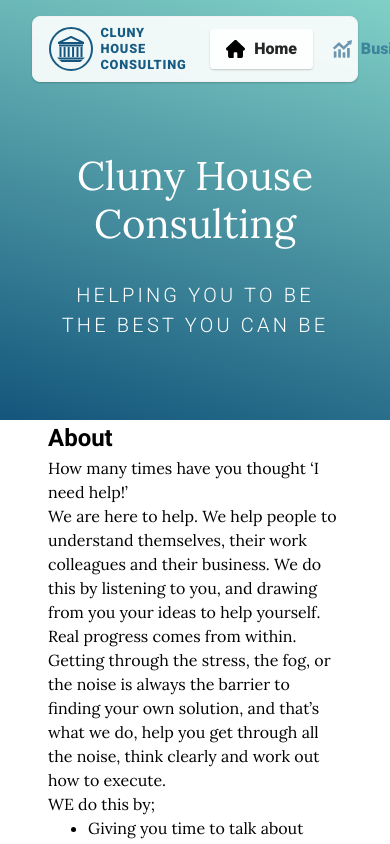
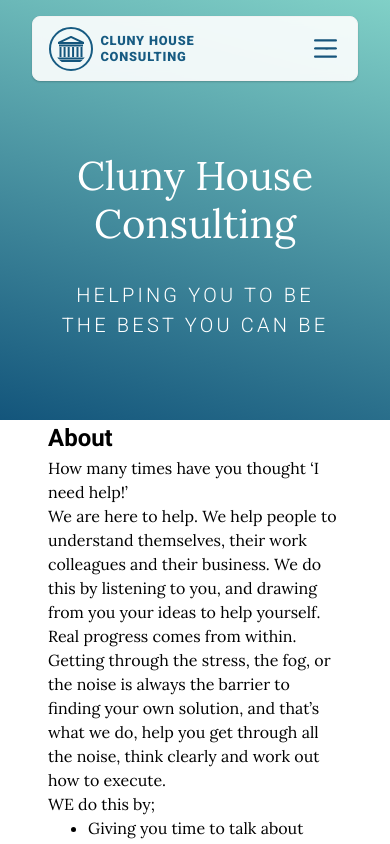
Before and after one commit to CJohnston079/cluny-house-consulting, a React (Vite) app: page / in a window 390 px wide. Shown: the top 844 px of the page. Built offline with nearby package versions, Linux system fonts and the light colour scheme.

Commit message:
Feat: conditionally render mobile nav component on small screens

```diff
--- a/src/App.jsx
+++ b/src/App.jsx
@@ -1,6 +1,8 @@
 import { Routes, Route } from "react-router-dom";
+import { useState, useEffect } from "react";
 import Home from "./pages/Home";
 import Navigation from "./Navigation";
+import MobileNav from "./MobileNav";
 import CareerCoaching from "./pages/CareerCoaching";
 import BusinessCoaching from "./pages/BusinessCoaching";
 import LifeCoaching from "./pages/LifeCoaching";
@@ -12,6 +14,18 @@
 import idea from "./assets/idea.svg";
 
 function App() {
+	const [isMobile, setIsMobile] = useState(window.innerWidth <= 1000);
+
+	useEffect(() => {
+		const handleResize = () => {
+			setIsMobile(window.innerWidth < 1000);
+		};
+
+		window.addEventListener("resize", handleResize);
+
+		return () => window.removeEventListener("resize", handleResize);
+	}, []);
+
 	const routes = [
 		{ path: "/", label: "Home", icon: home, element: <Home /> },
 		{
@@ -31,7 +45,7 @@
 
 	return (
 		<>
-			<Navigation routes={routes} />
+			{isMobile ? <MobileNav routes={routes} /> : <Navigation routes={routes} />}
 			<main>
 				<Routes>
 					{routes.map(({ path, element }) => (
```
Also changed, not shown: src/assets/close.svg.
